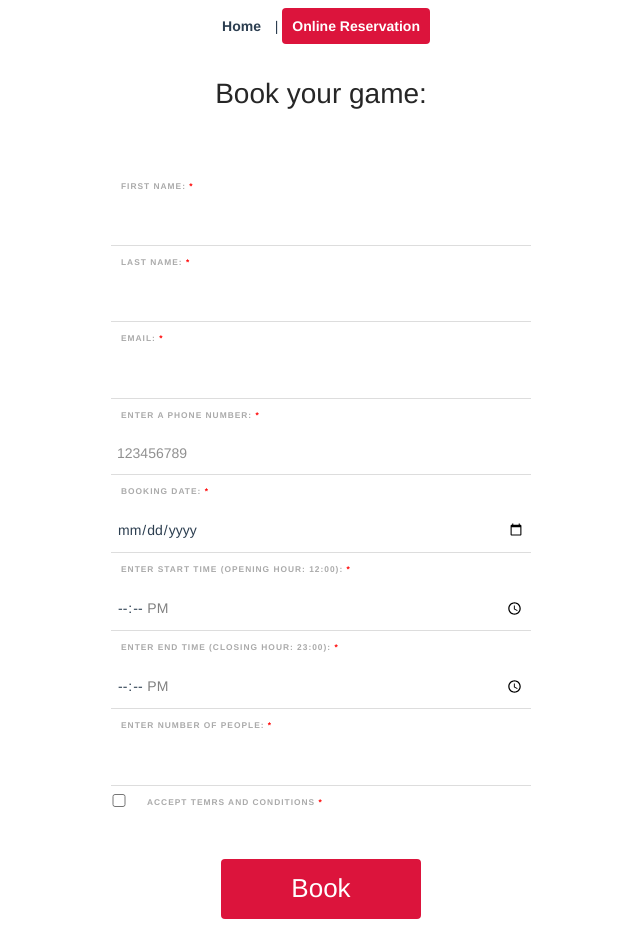
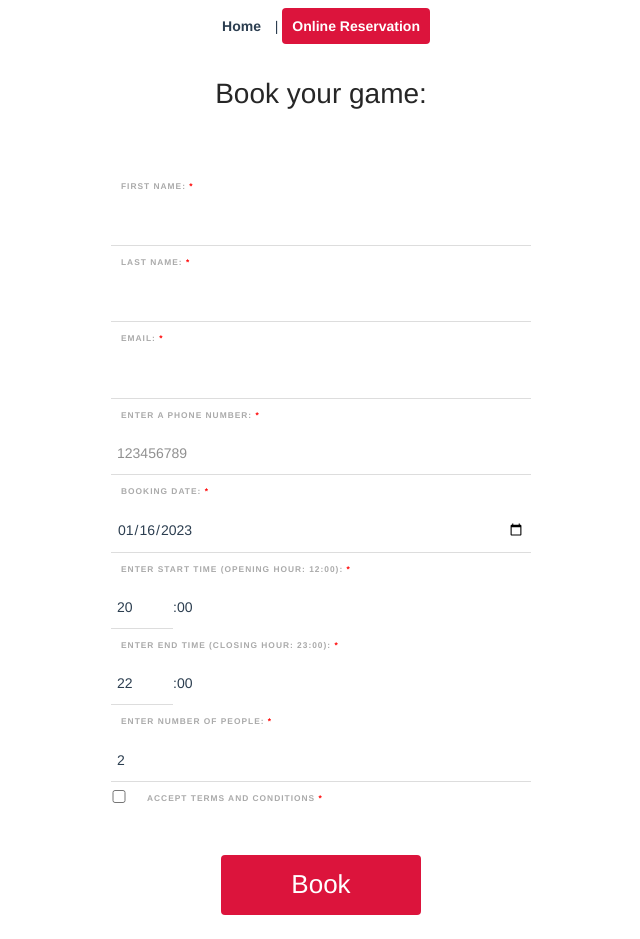
Before and after one commit to KacperStankiewicz/KDF, a Vue app in the folder src/frontend/: page /book in a window 1280 px wide. Shown: the whole page, without its empty margins (319-959 px from the left). Built offline with nearby package versions, Linux system fonts and the light colour scheme; what vue-recaptcha-v3 would draw is missing.

Commit message:
Book form bugs fixes, limits, default values

```diff
--- a/src/frontend/src/App.vue
+++ b/src/frontend/src/App.vue
@@ -47,6 +47,8 @@ nav a.router-link-exact-active {
 }
 
 form {
+  display: flex;
+  flex-direction: column;
   width: 50%;
   max-width: 420px;
   background: white;
--- a/src/frontend/src/views/BookForm.vue
+++ b/src/frontend/src/views/BookForm.vue
@@ -47,34 +47,46 @@
       <label>booking date:</label>
       <input type="date" id="date" v-model="formData.date" />
 
+      <div class="inline-input">
         <label>Enter start time (opening hour: 12:00):</label>
+        <div class="input-time-container">
           <input
-        type="time"
+            type="number"
             id="startTime"
-        min="12:00"
-        max="23:00"
+            min="12"
+            max="23"
             v-model="formData.startTime"
           />
+          <span>:00</span>
+        </div>
+      </div>
 
+      <div class="inline-input">
         <label>Enter end time (closing hour: 23:00):</label>
+        <div class="input-time-container">
           <input
-        type="time"
+            type="number"
             id="endTime"
             v-model="formData.endTime"
-        min="12:00"
-        max="23:00"
+            min="13"
+            max="24"
           />
+          <span>:00</span>
+        </div>
+      </div>
 
       <label>Enter number of people:</label>
       <input
         type="number"
         id="numberOfPeople"
         v-model="formData.numberOfPeople"
+        min="1"
+        max="10"
       />
 
       <div class="terms">
         <input type="checkbox" v-model="terms" />
-        <label>Accept temrs and conditions</label>
+        <label>Accept terms and conditions</label>
       </div>
 
       <div class="submit">
@@ -88,6 +100,10 @@
 import NavBar from "../components/NavBar.vue";
 import axios from "axios";
 
+const d = new Date();
+const today = d.toISOString().split("T")[0];
+console.log(today);
+
 export default {
   name: "BookForm",
   components: {
@@ -100,10 +116,10 @@ export default {
         lastname: "",
         email: "",
         phone: "",
-        date: "",
-        startTime: "",
-        endTime: "",
-        numberOfPeople: "",
+        date: today,
+        startTime: "20",
+        endTime: "22",
+        numberOfPeople: "2",
         timeRangePicker: "",
       },
       bookingError: false,
@@ -125,9 +141,13 @@ export default {
       } = this.formData;
 
       const endDate =
-        date && endTime ? new Date(`${date} ${endTime}`).toISOString() : "";
+        date && endTime
+          ? new Date(`${date} ${endTime}:00:00`).toISOString()
+          : "";
       const startDate =
-        date && startTime ? new Date(`${date} ${startTime}`).toISOString() : "";
+        date && startTime
+          ? new Date(`${date} ${startTime}:00:00`).toISOString()
+          : "";
 
       this.bookingSuccess = false;
       this.bookingError = false;
@@ -142,13 +162,10 @@ export default {
           phone,
           startDate,
         })
-        .then((response) => {
-          console.log(response);
+        .then(() => {
           this.bookingSuccess = true;
         })
-        .catch((error) => {
-          console.log(error);
-          console.log("cos sie zjebalo");
+        .catch(() => {
           this.bookingError = true;
         });
     },
@@ -207,4 +224,27 @@ input[type="checkbox"] {
 ::placeholder {
   opacity: 0.8;
 }
+
+.inline-input {
+  display: flex;
+  flex-direction: column;
+}
+
+.inline-input label {
+  width: 80%;
+}
+
+.inline-input .input-time-container {
+  width: 20%;
+  display: flex;
+  align-content: center;
+}
+
+.inline-input .input-time-container span {
+  padding-top: 10px;
+}
+
+.inline-input .input-time-container input {
+  width: unset;
+}
 </style>
```
Lines whose indentation alone changed are shown as unchanged.
